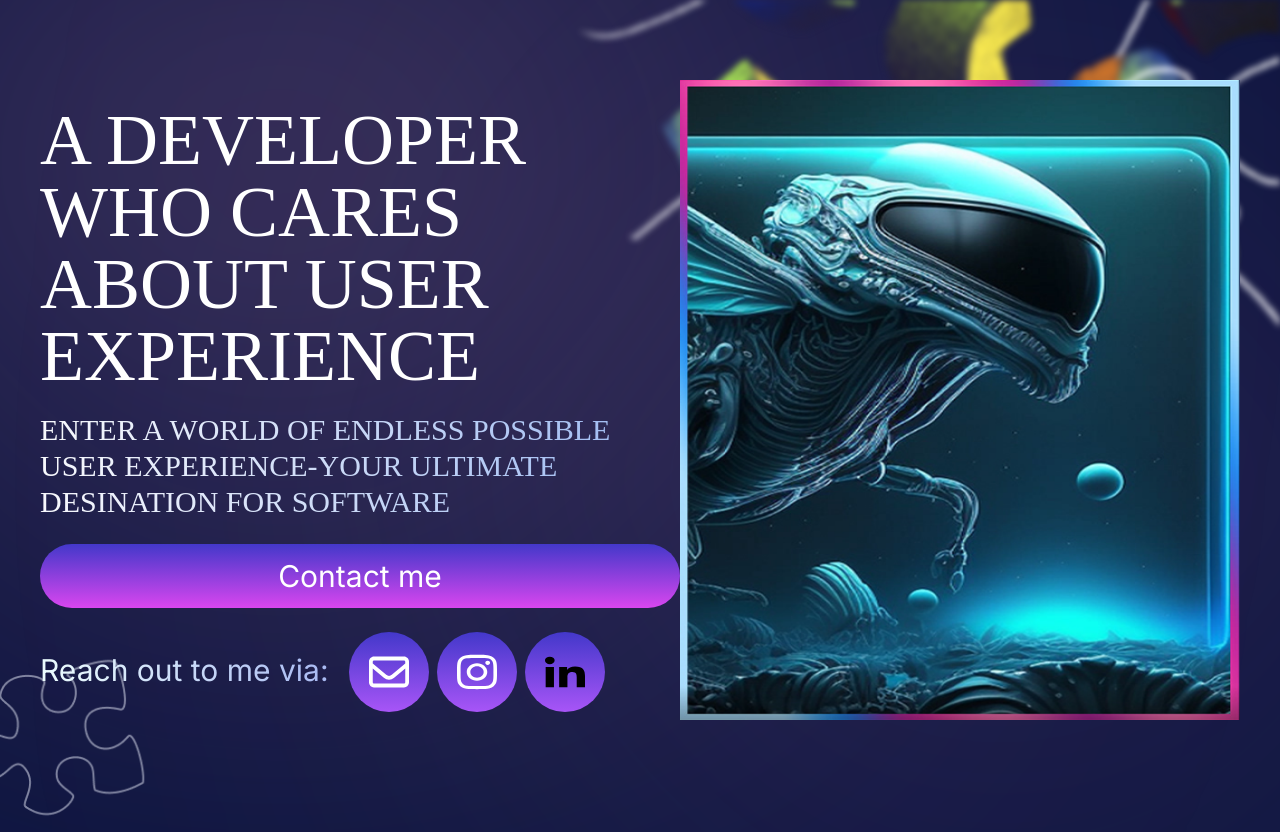
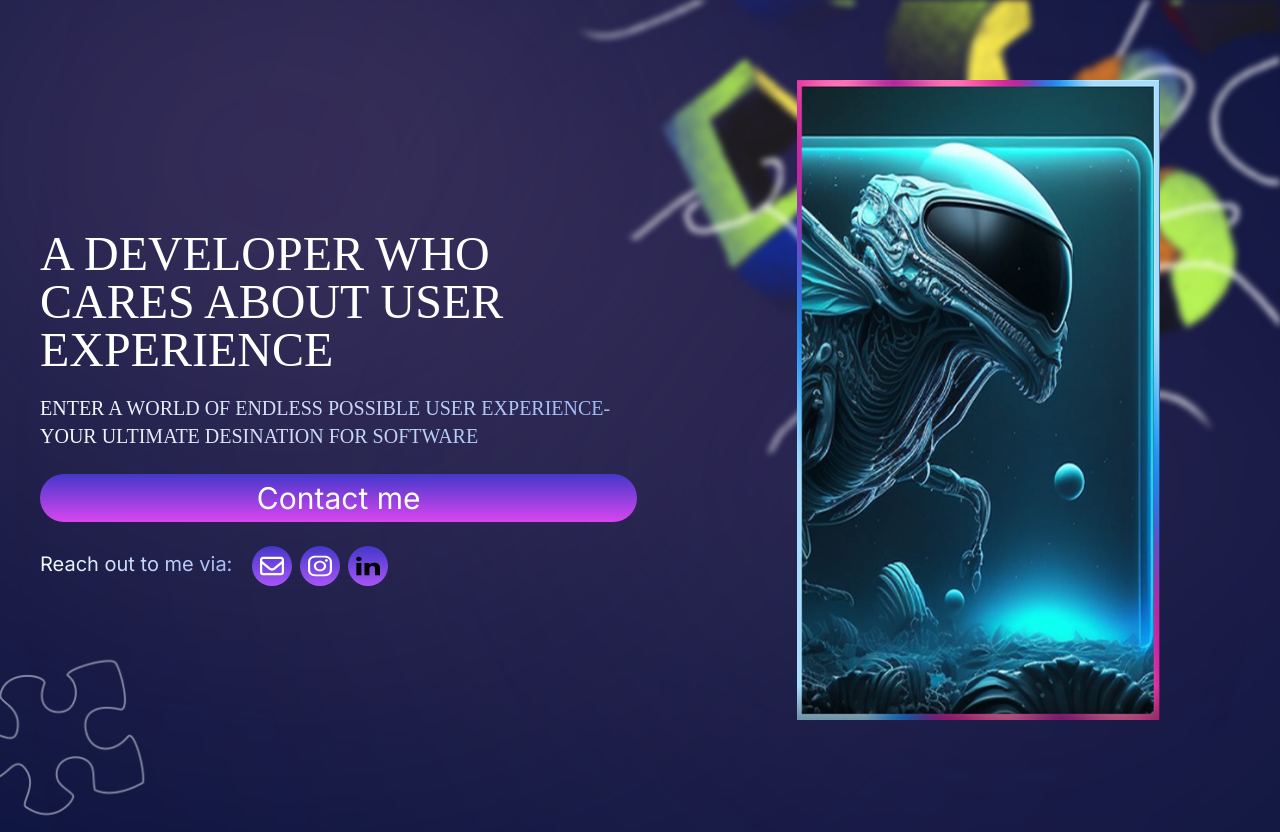
Before and after one commit to Ajitesh72/portfolio_v3, a Next.js app in the folder client/: page / in a window 1280 px wide. Built offline with nearby package versions, Linux system fonts and the light colour scheme.

Commit message:
home page done

```diff
--- a/client/src/app/landing.tsx
+++ b/client/src/app/landing.tsx
@@ -32,26 +32,26 @@ const Landing = () => {
       <div className="text-white flex justify-between h-screen items-center mx-5 md:mx-10">
         {/* left part */}
         <div className="relative md:w-screen xl:w-[100vh]">
-          <div className="w-full flex  text-white text-5xl mb-5 xl:text-7xl fontGamja mt-4">
+          <div className="w-full flex  text-white text-5xl mb-5 xl:text-5xl fontGamja mt-4">
             A DEVELOPER WHO CARES ABOUT USER EXPERIENCE
           </div>
 
-          <div className="w-full flex flex-wrap text-sm xl:text-3xl bg-gradient-to-r from-[#F8F9FD] to-[#99B7F1] fontGamja bg-clip-text text-transparent">
+          <div className="w-full flex flex-wrap text-sm xl:text-xl bg-gradient-to-r from-[#F8F9FD] to-[#99B7F1] fontGamja bg-clip-text text-transparent">
             ENTER A WORLD OF ENDLESS POSSIBLE USER EXPERIENCE-YOUR ULTIMATE
             DESINATION FOR SOFTWARE
           </div>
-          <div className="w-full md:w-full/2 my-4 mr-0 md:mr-10 xl:my-6 h-12 xl:h-16 font-semi-bold cursor-pointer bg-gradient-to-b from-indigo-700 to-fuchsia-500 hover:bg-gradient-to-b hover:from-indigo-900 hover:to-purple-500 rounded-full flex justify-center items-center text-2xl xl:text-3xl">
+          <div className="w-full md:w-full/2 my-4 mr-0 md:mr-10 xl:my-6 h-12 xl:h-12 font-semi-bold cursor-pointer bg-gradient-to-b from-indigo-700 to-fuchsia-500 hover:bg-gradient-to-b hover:from-indigo-900 hover:to-purple-500 rounded-full flex justify-center items-center text-2xl xl:text-3xl">
             {" "}
             Contact me
           </div>
-          <div className="flex  text-md sm:text-xl xl:text-3xl ">
-            <span className="flex flex-wrap  my-1 xl:my-5 bg-gradient-to-r from-[#ECFDFE] to-[#a8b9f2] bg-clip-text text-transparent" >
+          <div className="flex  text-md sm:text-xl  ">
+            <span className="flex flex-wrap  my-1  bg-gradient-to-r from-[#ECFDFE] to-[#a8b9f2] bg-clip-text text-transparent" >
               Reach out to me via:
               </span>
             {/* E-mail */}
-            <div className="flex flex-wrap h-10 w-10 xl:w-20 xl:h-20 rounded-full bg-gradient-to-b from-indigo-700 to-purple-500 ml-2 sm:ml-5 cursor-pointer hover:bg-gradient-to-b hover:from-indigo-900 hover:to-purple-500">
+            <div className="flex flex-wrap h-10 w-10  rounded-full bg-gradient-to-b from-indigo-700 to-purple-500 ml-2 sm:ml-5 cursor-pointer hover:bg-gradient-to-b hover:from-indigo-900 hover:to-purple-500">
               <svg
-                className="h-full w-full px-2 py-2 xl:px-5 xl:py-5 justify-center items-center"
+                className="h-full w-full px-2 py-2 justify-center items-center"
                 viewBox="0 0 52 40"
                 fill="none"
                 xmlns="http://www.w3.org/2000/svg"
@@ -63,9 +63,9 @@ const Landing = () => {
               </svg>
             </div>
             {/* Instagram */}
-            <div className="h-10 w-10 xl:w-20 xl:h-20 flex rounded-full bg-gradient-to-b from-indigo-700 to-purple-500 ml-2 xs:ml-7 cursor-pointer hover:bg-gradient-to-b hover:from-indigo-900 hover:to-purple-500">
+            <div className="h-10 w-10  flex rounded-full bg-gradient-to-b from-indigo-700 to-purple-500 ml-2 xs:ml-7 cursor-pointer hover:bg-gradient-to-b hover:from-indigo-900 hover:to-purple-500">
               <svg
-                className="h-full w-full px-2 py-2 xl:px-5 xl:py-5 justify-center items-center"
+                className="h-full w-full px-2 py-2  justify-center items-center"
                 viewBox="0 0 52 45"
                 fill="none"
                 xmlns="http://www.w3.org/2000/svg"
@@ -77,9 +77,9 @@ const Landing = () => {
               </svg>
             </div>
             {/* linkedin */}
-            <div className="h-10 w-10 xl:w-20 xl:h-20 flex rounded-full bg-gradient-to-b from-indigo-700 to-purple-500 ml-2 xs:ml-7 cursor-pointer hover:bg-gradient-to-b hover:from-indigo-900 hover:to-purple-500">
+            <div className="h-10 w-10  flex rounded-full bg-gradient-to-b from-indigo-700 to-purple-500 ml-2 xs:ml-7 cursor-pointer hover:bg-gradient-to-b hover:from-indigo-900 hover:to-purple-500">
               <svg
-                className="h-full w-full px-2 py-2 xl:px-5 xl:py-5 justify-center items-center"
+                className="h-full w-full px-2 py-2  justify-center items-center"
                 viewBox="0 0 46 35"
                 fill="none"
                 xmlns="http://www.w3.org/2000/svg"
@@ -93,12 +93,12 @@ const Landing = () => {
           </div>
         </div>
         {/* right part */}
-        <div className="relative hidden md:flex h-screen/2 ml-10 xl:ml-0 ">
+        <div className="relative hidden md:flex h-screen/2 ml-10 xl:ml-20 ">
         <Image
       src="/photos/monster.png"
       width={700}
       height={900}
-      className="z-0 h-screen py-20 hidden md:flex"
+      className="z-0 h-screen py-20 xl:px-20 hidden md:flex"
       alt="Picture of the Monster"
     />
         </div>
```
